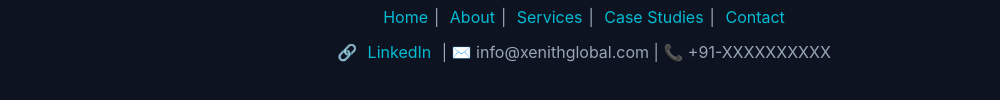
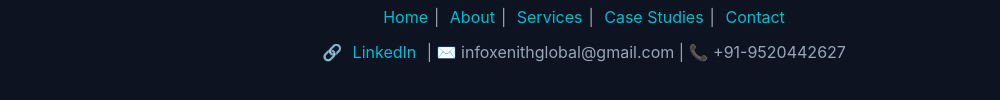
Before and after one commit to globalxenith-bit/XenithGlobal0.2, a plain HTML site: page about.html in a window 1280 px wide. Shown: the part 3764-3864 px from the top of the page, without its empty margins (56-1056 px from the left). Drawn offline with Linux system fonts and the light colour scheme.

Commit message:
Update about.html

```diff
--- a/about.html
+++ b/about.html
@@ -150,7 +150,7 @@
     <a href="case-studies.html">Case Studies</a>|
     <a href="contact.html">Contact</a>
   </div>
-  <div style="margin-top:10px">🔗 <a href="https://www.linkedin.com" target="_blank">LinkedIn</a> | ✉️ info@xenithglobal.com | 📞 +91-XXXXXXXXXX</div>
+  <div style="margin-top:10px">🔗 <a href="www.linkedin.com/in/mohit-singh-b9580a388" target="_blank">LinkedIn</a> | ✉️ infoxenithglobal@gmail.com | 📞 +91-9520442627</div>
 </footer>
 
 </body>
```
